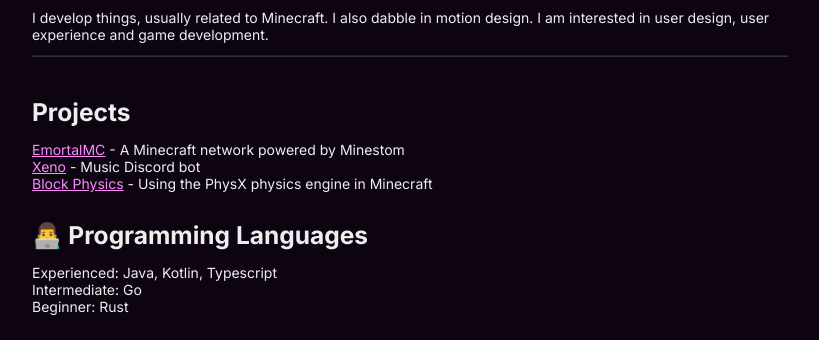
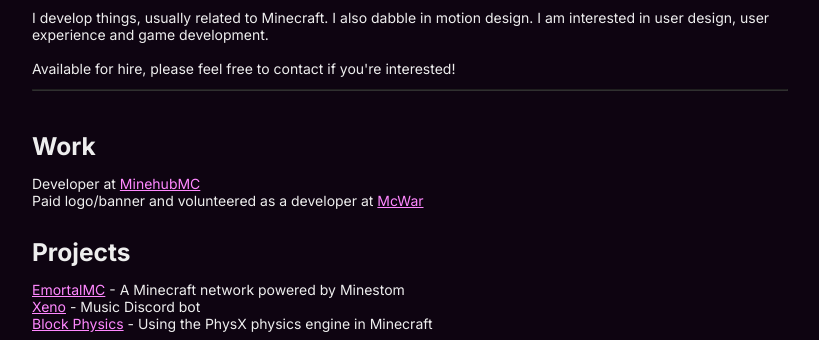
Before and after one commit to emortaldev/emortaldev.github.io, a plain HTML site: page index.html in a window 1280 px wide. Shown: the part 97-437 px from the top of the page, without its empty margins (230-1049 px from the left). Drawn offline with Linux system fonts and the light colour scheme.

Commit message:
Update index.html

```diff
--- a/index.html
+++ b/index.html
@@ -21,9 +21,17 @@
     <br>
     I develop things, usually related to Minecraft. I also dabble in motion design.
     I am interested in user design, user experience and game development.
+    <br><br>
+    Available for hire, please feel free to contact if you're interested!
   </p>
 
   <hr>
+
+  <h2>Work</h2>
+  <ul>
+      <li>Developer at <a target="_blank" rel="noreferrer" href="https://github.com/MinehubMC">MinehubMC</a></li>
+      <li>Paid logo/banner and volunteered as a developer at <a target="_blank" rel="noreferrer" href="https://github.com/mcwarproject">McWar</a></li>
+  </ul>
 
   <h2>Projects</h2>
   <ul>
```
